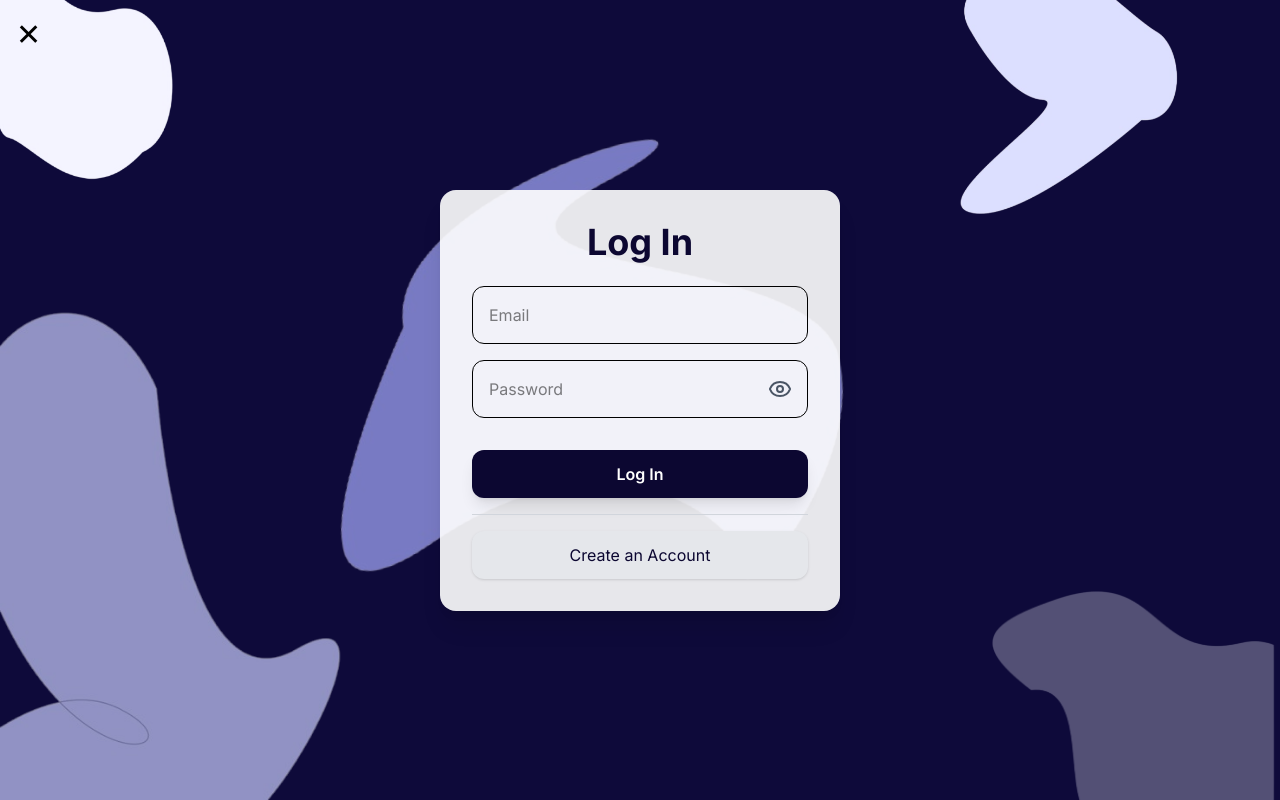
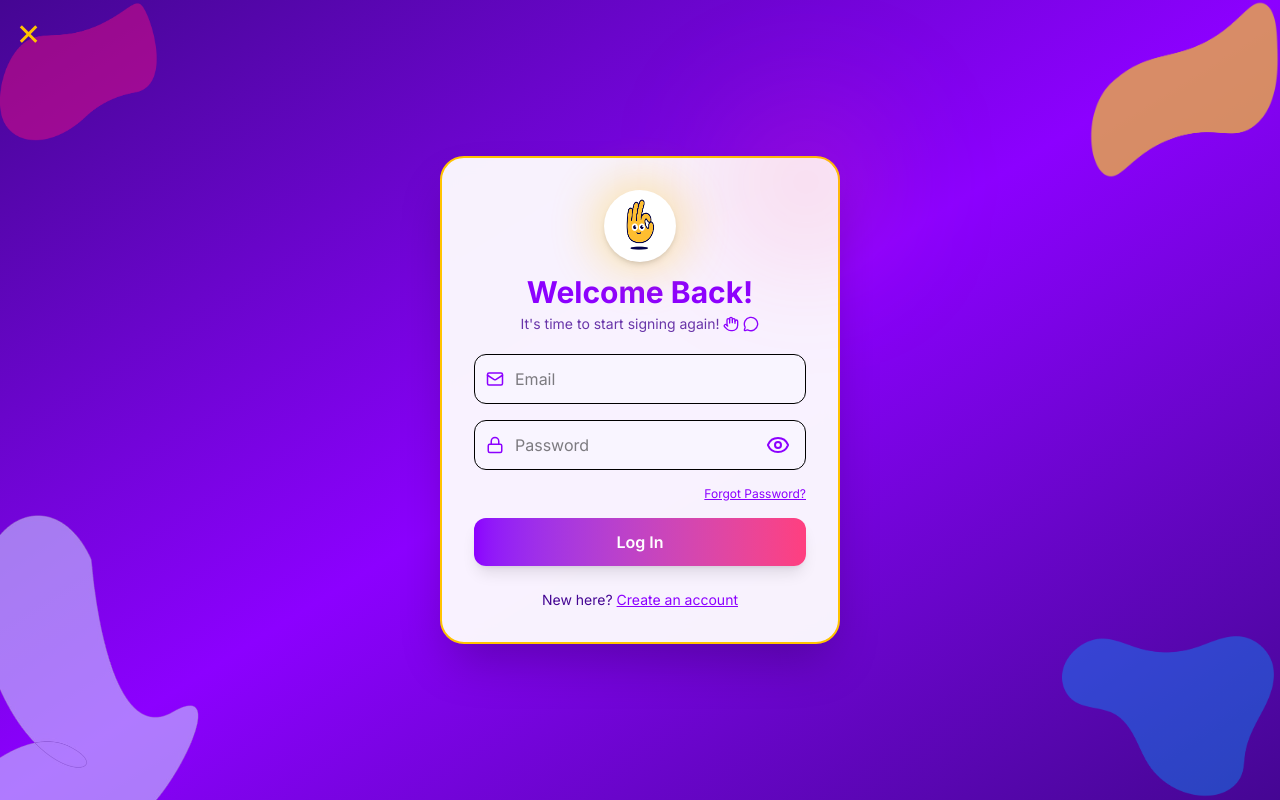
Before and after one commit to Cejay29/Signify-, a React (Vite) app: page /login in a window 1280 px wide. Built offline with nearby package versions, Linux system fonts and the light colour scheme.

Commit message:
Updated login design

```diff
--- a/src/pages/Login.jsx
+++ b/src/pages/Login.jsx
@@ -1,13 +1,22 @@
 import { useState } from "react";
 import { Link, useNavigate } from "react-router-dom";
 import { supabase } from "../lib/supabaseClient";
-import { Eye, EyeOff } from "lucide-react";
+import {
+  Eye,
+  EyeOff,
+  Mail,
+  Lock,
+  Hand,
+  MessageCircle,
+  Loader2,
+} from "lucide-react";
 
 export default function Login() {
   const navigate = useNavigate();
   const [toast, setToast] = useState("");
   const [showPassword, setShowPassword] = useState(false);
   const [forgotOpen, setForgotOpen] = useState(false);
+  const [loading, setLoading] = useState(false);
 
   const showToastMsg = (msg, color = "bg-red-500") => {
     setToast({ msg, color });
@@ -16,10 +25,10 @@ export default function Login() {
 
   async function handleLogin(e) {
     e.preventDefault();
+    setLoading(true);
+
     const email = e.target.email.value.trim();
     const password = e.target.password.value.trim();
-
-    console.log("🔍 Login Attempt:", { email });
 
     const { data, error } = await supabase.auth.signInWithPassword({
       email,
@@ -28,143 +37,142 @@ export default function Login() {
 
     if (error) {
       showToastMsg(error.message);
+      setLoading(false);
       return;
     }
 
     if (!data.user.email_confirmed_at) {
       showToastMsg("Please verify your email first.");
+      setLoading(false);
       return;
     }
 
     const userId = data.user.id;
-
-    // Check admin_users table
-    const { data: adminData, error: adminError } = await supabase
+    const { data: adminData } = await supabase
       .from("admin_users")
       .select("*")
       .eq("id", userId)
-      .maybeSingle(); // 👉 does NOT throw error if no row
+      .maybeSingle();
 
-    if (adminError) {
-      console.error("Admin check error:", adminError);
-    }
+    showToastMsg("Login successful!", "bg-green-600");
 
-    // If admin exists → redirect to /admin
-    if (adminData) {
-      console.log("🟦 Admin detected → Redirecting to /admin");
-      showToastMsg("Login successful!", "bg-green-600");
-      setTimeout(() => navigate("/admin"), 800);
-      return;
-    }
-
-    // If not admin → normal user
-    console.log("🟩 Normal user → Redirecting to /homepage");
-    showToastMsg("Login successful!", "bg-green-600");
-    setTimeout(() => navigate("/homepage"), 800);
+    setTimeout(() => {
+      if (adminData) navigate("/admin");
+      else navigate("/homepage");
+    }, 800);
   }
 
   async function handleReset(e) {
     e.preventDefault();
+    const email = e.target.resetEmail.value.trim();
 
-    const email = e.target.resetEmail.value.trim();
     const { error } = await supabase.auth.resetPasswordForEmail(email, {
       redirectTo: `${window.location.origin}/update-password`,
     });
 
     if (error) return showToastMsg(error.message);
-
     showToastMsg("Reset link sent!", "bg-green-600");
     setForgotOpen(false);
   }
 
   return (
-    <div className="bg-[#0E0A3A] min-h-screen flex items-center justify-center relative font-[Inter] overflow-hidden">
-      {/* ✅ RESPONSIVE BACKGROUND */}
+    <div className="bg-gradient-to-br from-[#450693] via-[#8C00FF] to-[#450693] min-h-screen flex items-center justify-center relative font-[Inter] overflow-hidden">
+      {/* Background shapes */}
       <div className="absolute inset-0 pointer-events-none z-0">
-        {/* Top Left */}
         <img
-          src="/bg/shape-top-left.png"
-          className="absolute top-0 left-0
-          w-32 sm:w-40 md:w-56 lg:w-72 xl:w-80"
+          src="/bg/upper-left.png"
+          className="absolute top-0 left-0 w-40 opacity-80"
         />
-
-        {/* Top Right */}
         <img
-          src="/bg/shape-top-right.png"
-          className="absolute top-0 right-0
-          w-32 sm:w-40 md:w-56 lg:w-72 xl:w-80"
+          src="/bg/upper-right.png"
+          className="absolute top-0 right-0 w-48 opacity-80"
         />
-
-        {/* Bottom Left */}
         <img
           src="/bg/shape-bottom-left.png"
-          className="absolute bottom-0 left-0
-          w-40 sm:w-56 md:w-72 lg:w-96 opacity-70"
+          className="absolute bottom-0 left-0 w-56 opacity-60"
         />
-
-        {/* Bottom Right */}
         <img
-          src="/bg/shape-bottom-kanan.png"
-          className="absolute bottom-0 right-0
-          w-28 sm:w-40 md:w-56 lg:w-72 opacity-30"
-        />
-
-        {/* Center Mascot Shape */}
-        <img
-          src="/bg/shape-center.png"
-          className="absolute top-[150px] left-[25%]
-          w-60 sm:w-72 md:w-[360px] lg:w-[480px] xl:w-[520px]
-          rotate-[-8deg] opacity-70"
+          src="/bg/lower-right.png"
+          className="absolute bottom-0 right-0 w-56 opacity-40"
         />
       </div>
 
-      {/* ✅ Toast */}
+      {/* Toast */}
       {toast && (
         <div
-          className={`fixed top-6 left-1/2 -translate-x-1/2 px-6 py-3 rounded-xl text-white shadow-xl ${toast.color} z-50`}
+          className={`fixed top-6 left-1/2 -translate-x-1/2 px-4 py-2 rounded-xl shadow-xl text-white ${toast.color} z-50`}
         >
           {toast.msg}
         </div>
       )}
 
-      {/* ✅ Close Button */}
+      {/* Close Button */}
       <button
         onClick={() => navigate("/")}
-        className="fixed top-4 left-4 text-black text-3xl z-50"
+        className="fixed top-4 left-4 text-[#FFC400] text-3xl z-50 hover:text-[#FF3F7F] transition"
       >
         ✕
       </button>
 
-      {/* ✅ Center Card */}
-      <div className="z-10 w-full max-w-sm sm:max-w-md px-6">
-        <div className="bg-white/90 p-6 sm:p-8 rounded-2xl shadow-xl">
-          <h2 className="text-3xl sm:text-4xl font-bold text-center text-[#0c0731] mb-6">
-            Log In
+      {/* Login Card */}
+      <div className="z-10 w-full max-w-md px-6">
+        <div className="bg-white/95 backdrop-blur-sm p-8 rounded-3xl shadow-2xl border-2 border-[#FFC400] relative">
+          {/* Mascot Glow */}
+          <div className="pointer-events-none absolute -top-12 -right-10 h-36 w-36 bg-[#FF3F7F]/20 rounded-full blur-3xl" />
+
+          {/* Mascot */}
+          <div className="flex flex-col items-center mb-5">
+            <div className="relative">
+              <div className="absolute -inset-2 bg-[#FFC400]/50 blur-xl rounded-full opacity-70"></div>
+              <div className="relative bg-white rounded-full p-2 shadow-md">
+                <img src="/img/big-logo.gif" className="w-14 h-14" />
+              </div>
+            </div>
+
+            <h2 className="text-3xl font-extrabold text-[#8C00FF] mt-3">
+              Welcome Back!
             </h2>
+            <p className="text-sm text-[#450693]/80 flex items-center gap-1 mt-1">
+              It's time to start signing again!
+              <Hand size={16} className="text-[#8C00FF]" />
+              <MessageCircle size={16} className="text-[#8C00FF]" />
+            </p>
+          </div>
 
+          {/* Form */}
           <form onSubmit={handleLogin} className="flex flex-col gap-4">
+            {/* Email */}
+            <div className="relative">
+              <Mail
+                className="absolute top-1/2 -translate-y-1/2 left-3 text-[#8C00FF]"
+                size={18}
+              />
               <input
                 type="email"
                 name="email"
                 placeholder="Email"
-              className="w-full p-3 sm:p-4 rounded-xl border text-black outline-none"
                 required
+                className="w-full p-3 pl-10 rounded-xl border bg-[#F9F5FF] focus:border-[#8C00FF] focus:ring-2 focus:ring-[#8C00FF]/40 transition"
               />
+            </div>
 
             {/* Password */}
             <div className="relative">
+              <Lock
+                className="absolute top-1/2 -translate-y-1/2 left-3 text-[#8C00FF]"
+                size={18}
+              />
               <input
                 type={showPassword ? "text" : "password"}
                 name="password"
                 placeholder="Password"
-                className="w-full p-3 sm:p-4 pr-12 rounded-xl border text-black outline-none"
                 required
+                className="w-full p-3 pl-10 pr-12 rounded-xl border bg-[#F9F5FF] focus:border-[#8C00FF] focus:ring-2 focus:ring-[#8C00FF]/40 transition"
               />
-
               <button
                 type="button"
                 onClick={() => setShowPassword(!showPassword)}
-                className="absolute right-4 top-1/2 -translate-y-1/2 text-gray-600"
+                className="absolute right-4 top-1/2 -translate-y-1/2 text-[#8C00FF]"
               >
                 {showPassword ? <EyeOff /> : <Eye />}
               </button>
@@ -174,39 +182,53 @@ export default function Login() {
             <button
               type="button"
               onClick={() => setForgotOpen(true)}
-              className="text-sm text-gray-300 hover:text-white"
+              className="text-xs text-[#8C00FF] hover:text-[#FF3F7F] text-right underline"
             >
+              Forgot Password?
             </button>
 
+            {/* Submit */}
             <button
               type="submit"
-              className="bg-[#0c0731] hover:bg-[#160c52] text-white py-3 rounded-xl shadow-lg font-semibold transition"
+              disabled={loading}
+              className={`py-3 rounded-xl text-white font-semibold shadow-lg transition flex items-center justify-center gap-2 ${
+                loading
+                  ? "bg-gray-400 cursor-not-allowed"
+                  : "bg-gradient-to-r from-[#8C00FF] to-[#FF3F7F] hover:opacity-90"
+              }`}
             >
-              Log In
+              {loading ? (
+                <>
+                  <Loader2 className="animate-spin" size={20} /> Logging in...
+                </>
+              ) : (
+                "Log In"
+              )}
             </button>
 
-            <hr className="border-gray-300" />
-
+            <div className="text-center mt-2 text-sm">
+              <span className="text-[#450693]">New here?</span>{" "}
               <button
                 type="button"
                 onClick={() => navigate("/signup")}
-              className="w-full bg-gray-200 text-[#0c0731] py-3 rounded-xl shadow hover:bg-gray-300"
+                className="text-[#8C00FF] hover:text-[#FF3F7F] underline"
               >
-              Create an Account
+                Create an account
               </button>
+            </div>
           </form>
         </div>
       </div>
 
-      {/* ✅ Forgot Password Modal */}
+      {/* Forgot Password Modal */}
       {forgotOpen && (
-        <div className="fixed inset-0 bg-black/50 flex items-center justify-center z-50 px-4">
-          <div className="bg-white p-6 rounded-xl w-full max-w-sm shadow-xl text-black">
-            <h3 className="text-xl sm:text-2xl font-semibold mb-3">
+        <div className="fixed inset-0 bg-black/40 flex items-center justify-center z-50 px-4">
+          <div className="bg-white/95 backdrop-blur-sm p-6 rounded-xl w-full max-w-sm border-2 border-[#FFC400] shadow-xl">
+            <h3 className="text-xl font-bold text-[#8C00FF] mb-2">
               Reset Password
             </h3>
-            <p className="text-sm text-gray-600 mb-4">
-              Enter your email and we’ll send a reset link.
+            <p className="text-sm text-[#450693]/80 mb-4">
+              Enter your email to receive a reset link.
             </p>
 
             <form onSubmit={handleReset} className="flex flex-col gap-3">
@@ -214,7 +236,7 @@ export default function Login() {
                 type="email"
                 name="resetEmail"
                 placeholder="Your email"
-                className="p-3 border rounded-lg"
+                className="p-3 rounded-xl border bg-[#F9F5FF] focus:border-[#8C00FF] focus:ring-2 focus:ring-[#8C00FF]/40 transition"
                 required
               />
 
@@ -222,16 +244,16 @@ export default function Login() {
                 <button
                   type="button"
                   onClick={() => setForgotOpen(false)}
-                  className="px-4 py-2 bg-gray-200 rounded-lg"
+                  className="px-4 py-2 bg-gray-200 text-[#450693] rounded-lg"
                 >
                   Cancel
                 </button>
 
                 <button
                   type="submit"
-                  className="px-4 py-2 bg-[#0c0731] text-white rounded-lg"
+                  className="px-4 py-2 bg-gradient-to-r from-[#8C00FF] to-[#FF3F7F] text-white rounded-lg shadow-md"
                 >
-                  Send
+                  Send Link
                 </button>
               </div>
             </form>
```
Lines whose indentation alone changed are shown as unchanged.
